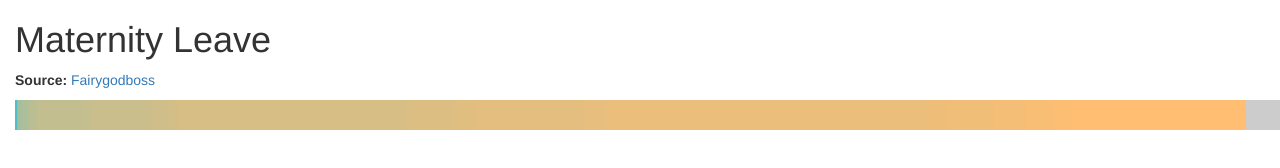
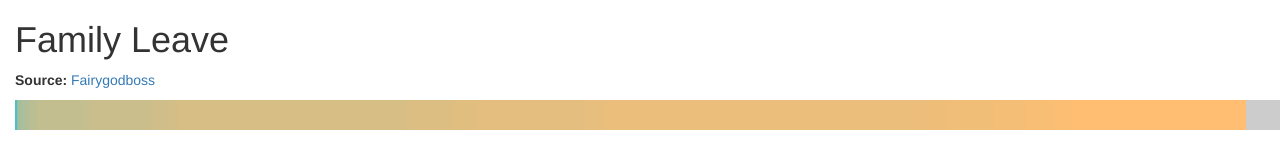
Before and after one commit to harrislapiroff/maternity-leave, a plain HTML site: page index.html in a window 1280 px wide. Shown: the top 168 px of the page. Drawn offline with nearby package versions, Linux system fonts and the light colour scheme.

Commit message:
Maternity -> Family

```diff
--- a/index.html
+++ b/index.html
@@ -2,7 +2,7 @@
 <html>
 
 <head>
-	<title>Learning D3</title>
+	<title>Family Leave</title>
 	<link rel="stylesheet" href="https://maxcdn.bootstrapcdn.com/bootstrap/3.3.6/css/bootstrap.min.css" integrity="sha384-1q8mTJOASx8j1Au+a5WDVnPi2lkFfwwEAa8hDDdjZlpLegxhjVME1fgjWPGmkzs7" crossorigin="anonymous">
 	<style>
 		body {
@@ -36,7 +36,7 @@
 
 <body>
 	<div class="container">
-		<h1>Maternity Leave</h1>
+		<h1>Family Leave</h1>
 		<p><strong>Source:</strong> <a href="https://fairygodboss.com/maternity-leave-resource-center">Fairygodboss</a></p>
 		<svg class="chart"></svg>
 		<div class="details">
```
